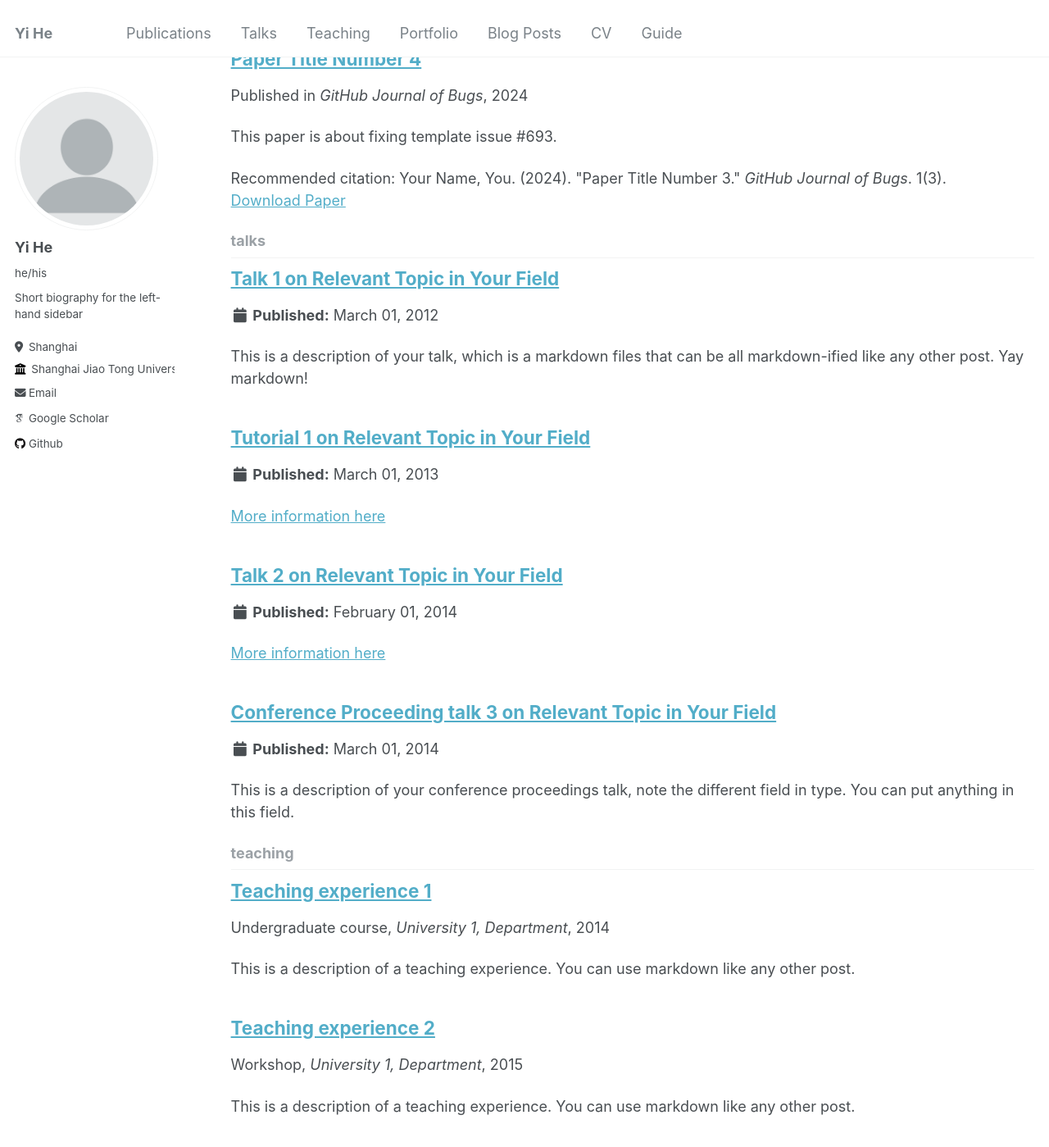
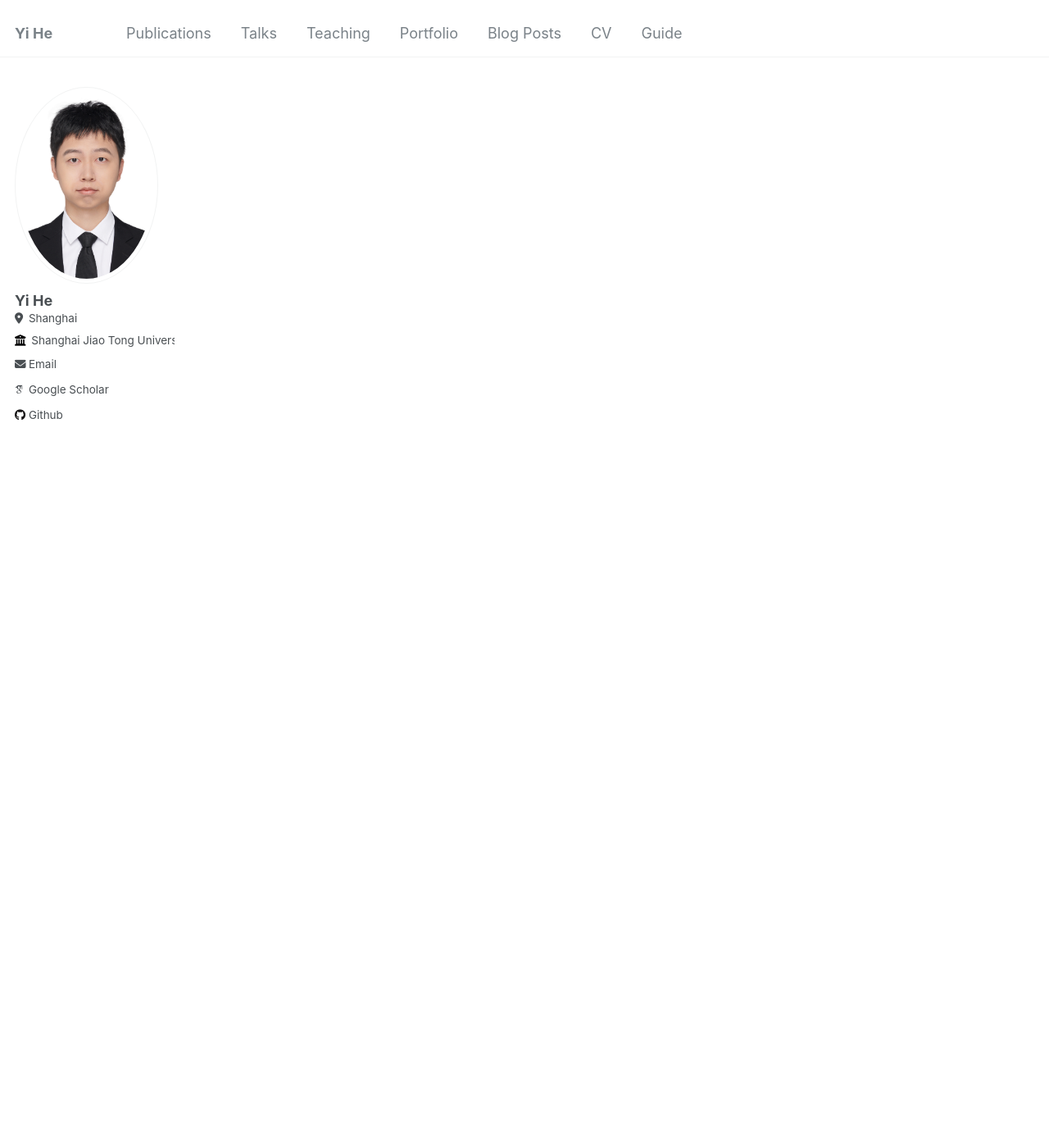
Before and after one commit to heyi0616/heyi0616.github.io, a Jekyll site: the page built from _pages/collection-archive.html, in a window 1280 px wide and 1400 px high, scrolled down 1837 px. Shown: the whole window at 82% size. Built offline with Jekyll 4.4.1, drawn with Linux system fonts in a browser that asks for light colours; some web fonts are replaced; some of the changed text lies outside the part shown.

Commit message:
Update _config.yml

```diff
--- a/_config.yml
+++ b/_config.yml
@@ -21,10 +21,10 @@ repository               : "academicpages/academicpages.github.io"
 #               Additional customization can be done by editing /_includes/author-profile.html
 author:
   # Biographic information
-  avatar           : "profile.png"
+  avatar           : "my_photo.jpg"
   name             : "Yi He"
-  pronouns         : "he/his"
-  bio              : "Short biography for the left-hand sidebar"
+  pronouns         :
+  bio              :
   location         : "Shanghai"
   employer         : "Shanghai Jiao Tong University"
   uri              : # URL
@@ -201,16 +201,16 @@ kramdown:
 # Collections
 collections:
   teaching:
-    output: true
+    output: false
     permalink: /:collection/:path/
   publications:
     output: true
     permalink: /:collection/:path/
   portfolio:
-    output: true
+    output: false
     permalink: /:collection/:path/
   talks:
-    output: true
+    output: false
     permalink: /:collection/:path/
 
 
@@ -281,7 +281,7 @@ sass:
 permalink: /:categories/:title/
 # paginate: 5 # amount of posts to show
 # paginate_path: /page:num/
-timezone: America/Los_Angeles # http://en.wikipedia.org/wiki/List_of_tz_database_time_zones
+timezone: Asia/Shanghai # http://en.wikipedia.org/wiki/List_of_tz_database_time_zones
 
 
 # Plugins
```
